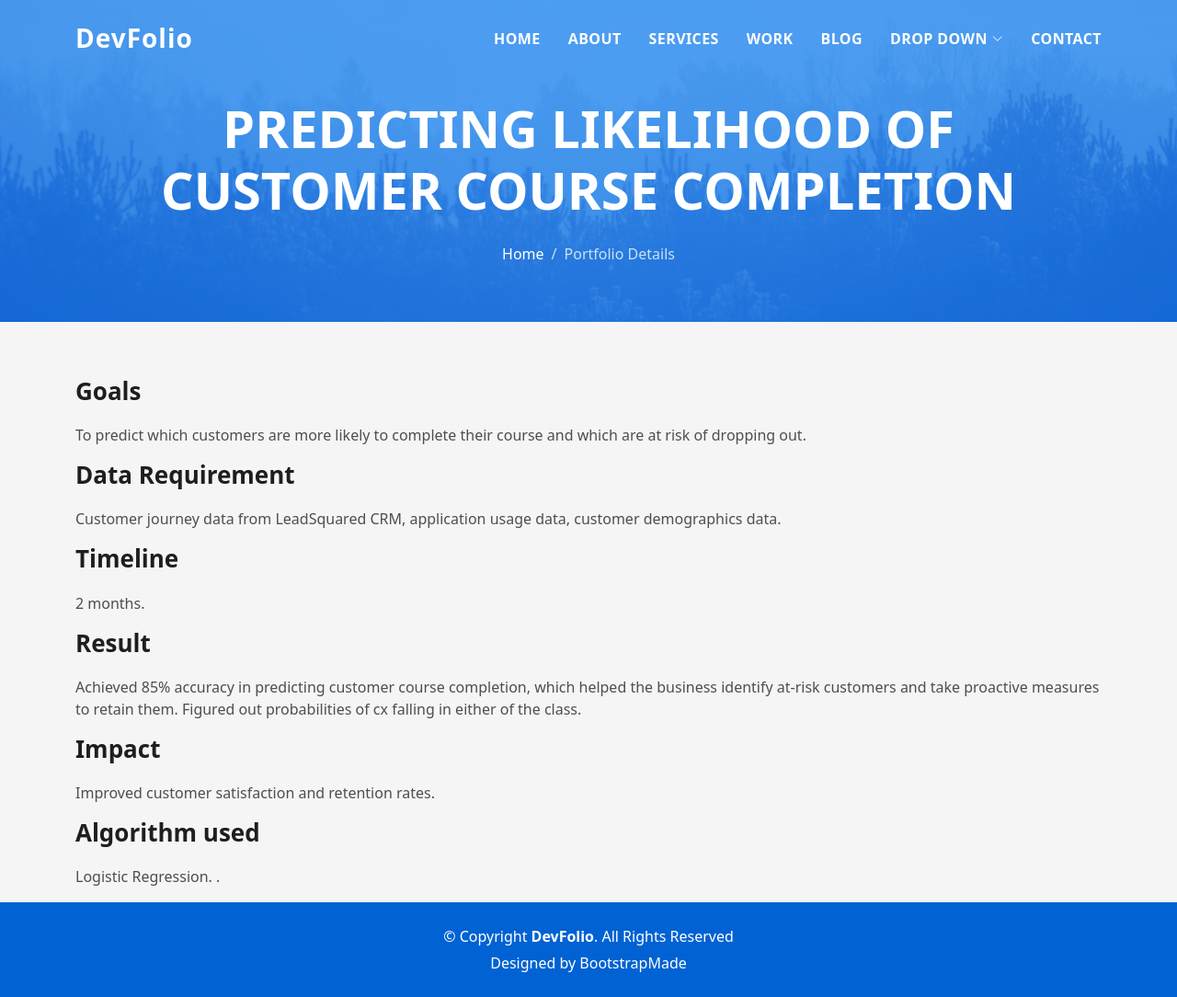
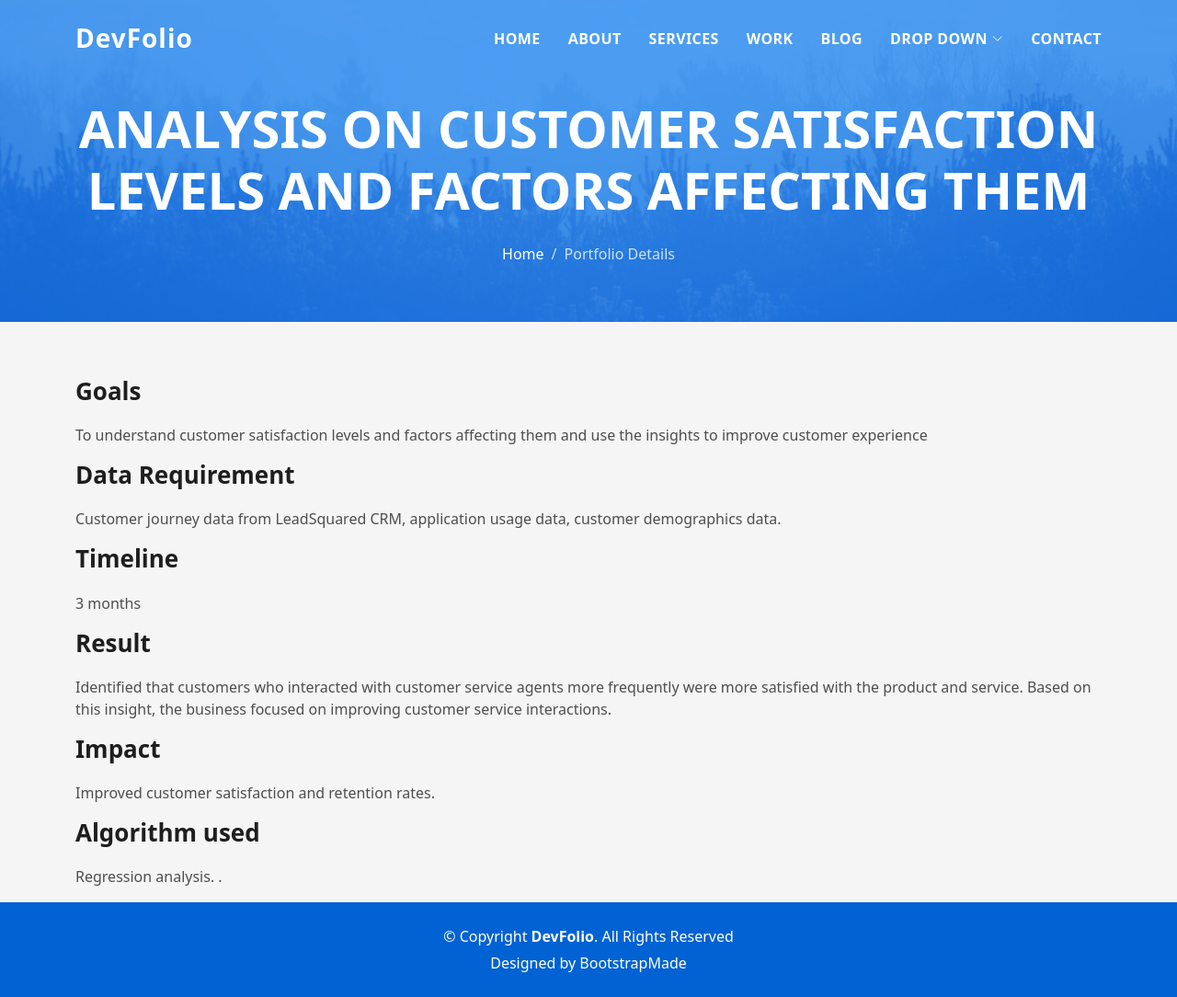
Before and after one commit to UtkarshVikas/depository, a plain HTML site: page Project5.html in a window 1280 px wide. Shown: the whole page at 92% size. Drawn offline with Linux system fonts and the light colour scheme.

Commit message:
Update Project5.html

```diff
--- a/Project5.html
+++ b/Project5.html
@@ -78,7 +78,7 @@
     <div class="hero-content display-table">
       <div class="table-cell">
         <div class="container">
-          <h2 class="hero-title mb-4">Predicting likelihood of customer course completion</h2>
+          <h2 class="hero-title mb-4">Analysis on Customer satisfaction levels and factors affecting them</h2>
           <ol class="breadcrumb d-flex justify-content-center">
             <li class="breadcrumb-item">
               <a href="#">Home</a>
@@ -105,7 +105,7 @@
             <div class="portfolio-description">
               <h2>Goals</h2>
               <p>
-                To predict which customers are more likely to complete their course and which are at risk of dropping out.
+                To understand customer satisfaction levels and factors affecting them and use the insights to improve customer experience
               </p>
               <h2>Data Requirement</h2>
               <p>
@@ -113,11 +113,11 @@
               </p>
               <h2>Timeline</h2>
               <p>
-                2 months.
+                3 months
               </p>
               <h2>Result</h2>
               <p>
-                Achieved 85% accuracy in predicting customer course completion, which helped the business identify at-risk customers and take proactive measures to retain them. Figured out probabilities of cx falling in either of the class.
+                Identified that customers who interacted with customer service agents more frequently were more satisfied with the product and service. Based on this insight, the business focused on improving customer service interactions.
               <h2>Impact</h2>
               <p>
                 Improved customer satisfaction and retention rates.
@@ -126,7 +126,7 @@
               </p>
               <h2>Algorithm used</h2>
               <p>
-                Logistic Regression.
+                Regression analysis.
 
 .
 
```
